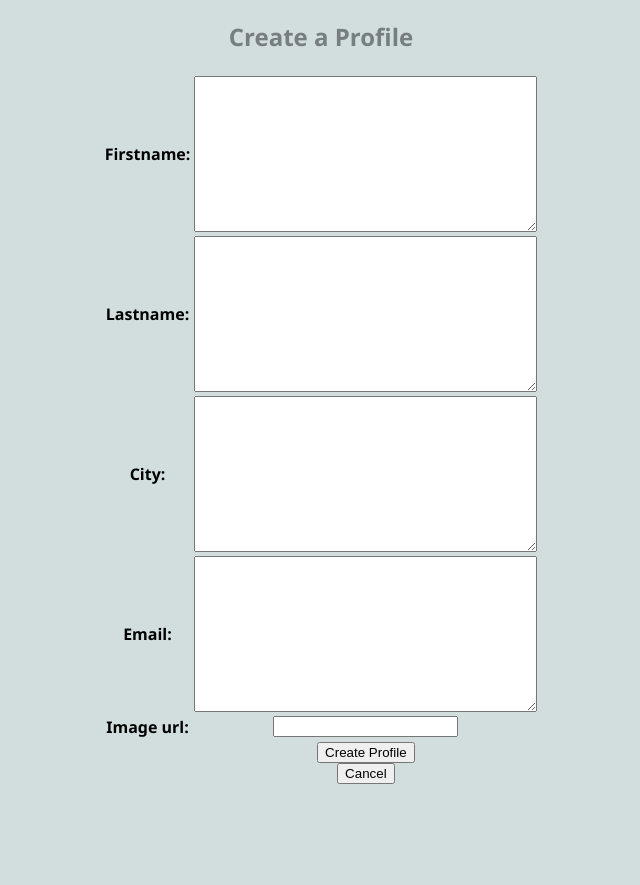
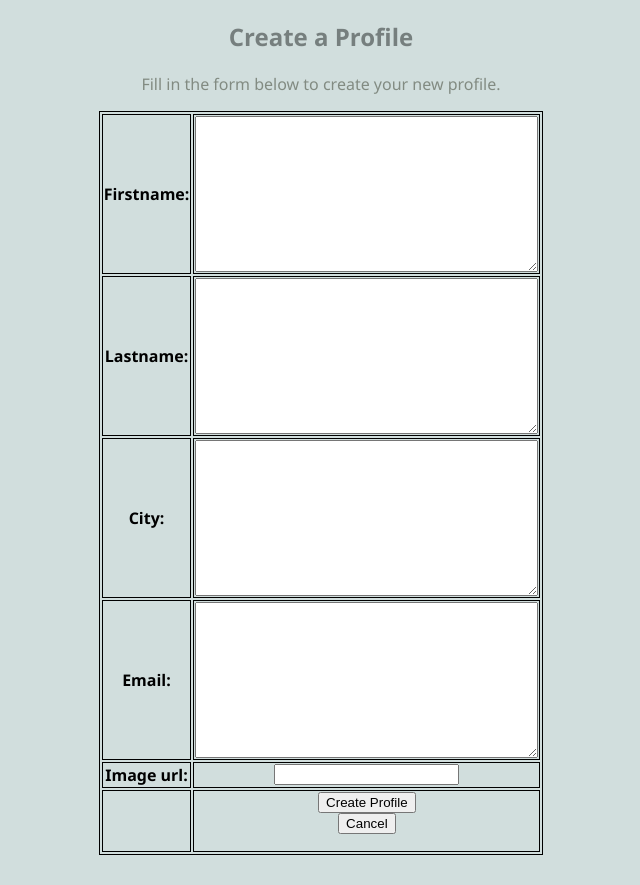
Before and after one commit to jerichojacala/heroku412, a Django app: page /mini_fb/create_profile in a window 1280 px wide. Shown: the part 52-937 px from the top of the page, without its empty margins (319-959 px from the left). Before the commit the page ends 836 px from the top, so only its background shows below. Run offline with Django 5.2, Linux system fonts and the light colour scheme.

Commit message:
added comments and finishing touches

```diff
--- a/mini_fb/admin.py
+++ b/mini_fb/admin.py
@@ -1,5 +1,6 @@
 #mini_fb/admin.py
 #tell the admin we want to administer these models
+#Jericho Jacala jjacala@bu.edu
 from django.contrib import admin
 
 from .models import *
--- a/mini_fb/forms.py
+++ b/mini_fb/forms.py
@@ -1,4 +1,6 @@
 # mini_fb/forms.py
+#define forms for the app
+#Jericho Jacala jjacala@bu.edu
 
 from django import forms
 from .models import Profile, StatusMessage
--- a/mini_fb/models.py
+++ b/mini_fb/models.py
@@ -1,5 +1,6 @@
 #mini_fb/models.py
 #Define the data objects for our application
+#Jericho Jacala jjacala@bu.edu
 
 from django.db import models
 
--- a/mini_fb/templates/mini_fb/base.html
+++ b/mini_fb/templates/mini_fb/base.html
@@ -1,4 +1,5 @@
 <!--templates/mini_fb/base.html base HTML template with navbar and any reused HTML-->
+<!--Jericho Jacala jjacala@bu.edu-->
 {% load static %}
 <html>
     <head>
--- a/mini_fb/templates/mini_fb/create_profile_form.html
+++ b/mini_fb/templates/mini_fb/create_profile_form.html
@@ -1,10 +1,14 @@
 <!--mini_fb/templates/blog/create_profile_form.html-->
-
+<!--Jericho Jacala jjacala@bu.edu-->
 {% extends 'mini_fb/base.html' %}
 
 {% block content %}
 
 <h2>Create a Profile</h2>
+
+<p>
+    Fill in the form below to create your new profile.
+</p>
 
 <form method="POST">
 {% csrf_token %}
@@ -12,7 +16,6 @@
 <!--{{form}}-->
     <!--display form as paragraphs-->
     <!--{{form.as_p}}-->
-
     <table>
         {{form.as_table}}
         <tr>
--- a/mini_fb/templates/mini_fb/create_status_form.html
+++ b/mini_fb/templates/mini_fb/create_status_form.html
@@ -1,5 +1,5 @@
 <!--mini_fb/templates/mini_fb/create_status_form.html-->
-
+<!--Jericho Jacala jjacala@bu.edu-->
 {% extends 'mini_fb/base.html' %}
 
 {% block content %}
--- a/mini_fb/templates/mini_fb/show_all_profiles.html
+++ b/mini_fb/templates/mini_fb/show_all_profiles.html
@@ -1,4 +1,5 @@
 <!--mini_fb/templates/mini_fb/show_all_profiles.html-->
+<!--Jericho Jacala jjacala@bu.edu-->
 {% extends 'mini_fb/base.html' %}
 {% load static %}
 
--- a/mini_fb/urls.py
+++ b/mini_fb/urls.py
@@ -1,5 +1,6 @@
 ## mini_fb/urls.py
 ## define the URLs for this app
+#Jericho Jacala jjacala@bu.edu
 
 from django.urls import path
 from django.conf import settings
--- a/mini_fb/views.py
+++ b/mini_fb/views.py
@@ -1,5 +1,6 @@
 #mini_fb/views.py
 #define the views for the blog app
+#Jericho Jacala jjacala@bu.edu
 
 from django.shortcuts import render
 
--- a/static/styles-blog.css
+++ b/static/styles-blog.css
@@ -17,6 +17,7 @@ h1, h2, h3 {
 
 p {
     color: #828b82;
+    text-align: center;
 }
 
 header {
@@ -58,7 +59,6 @@ profile img, profile.featured img {
 
 article p, article h3 {
     margin: 20px 10px;
-
 }
 
 nav li {
@@ -90,7 +90,8 @@ div{
     text-align: center;
 }
 
-table{
+table, th, td{
     margin: auto;
     text-align: center;
+    border: 1px solid black;
 }
```
Also changed, not shown: mini_fb/templates/mini_fb/show_profile.html (+14 -4 lines), db.sqlite3.
